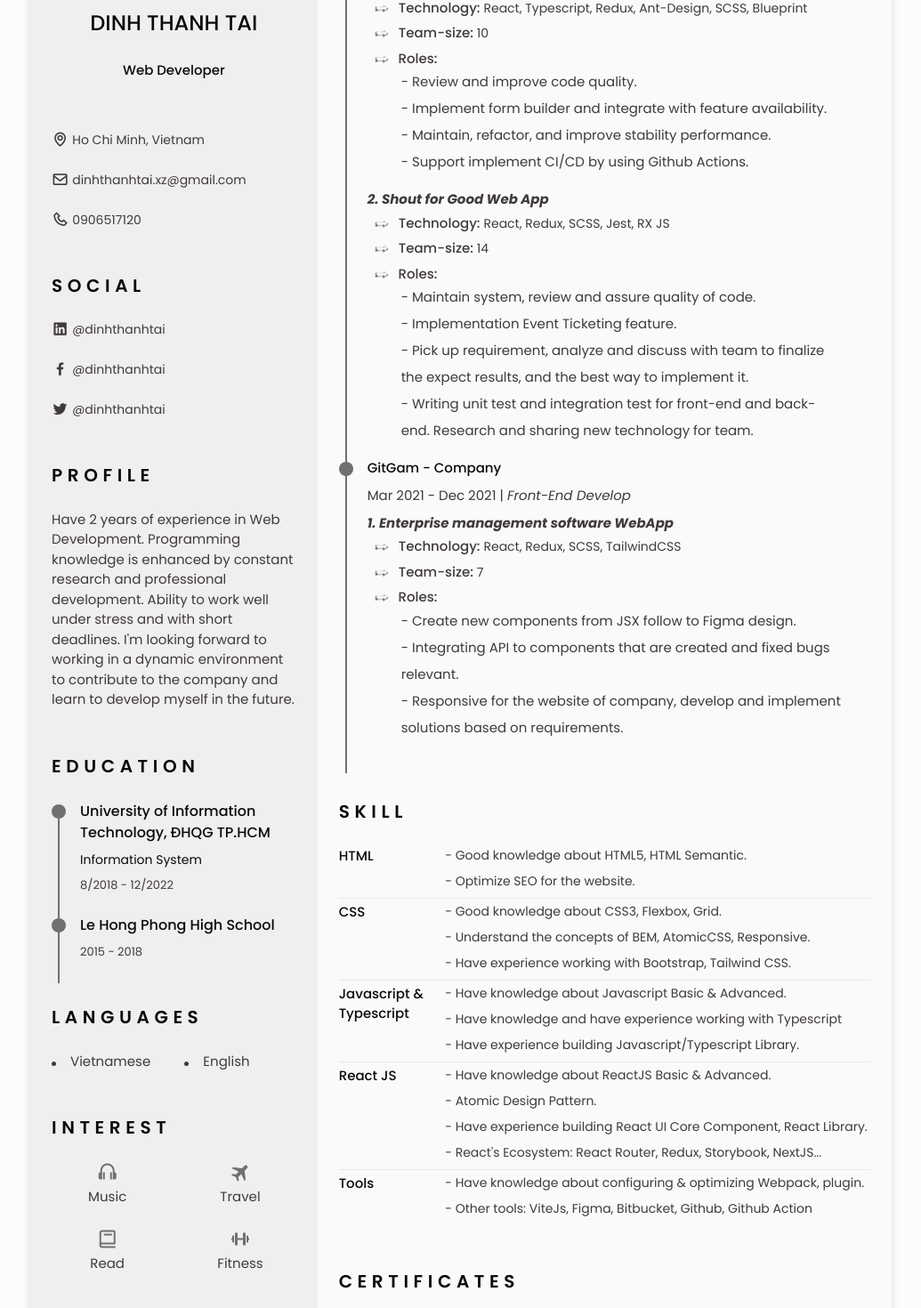
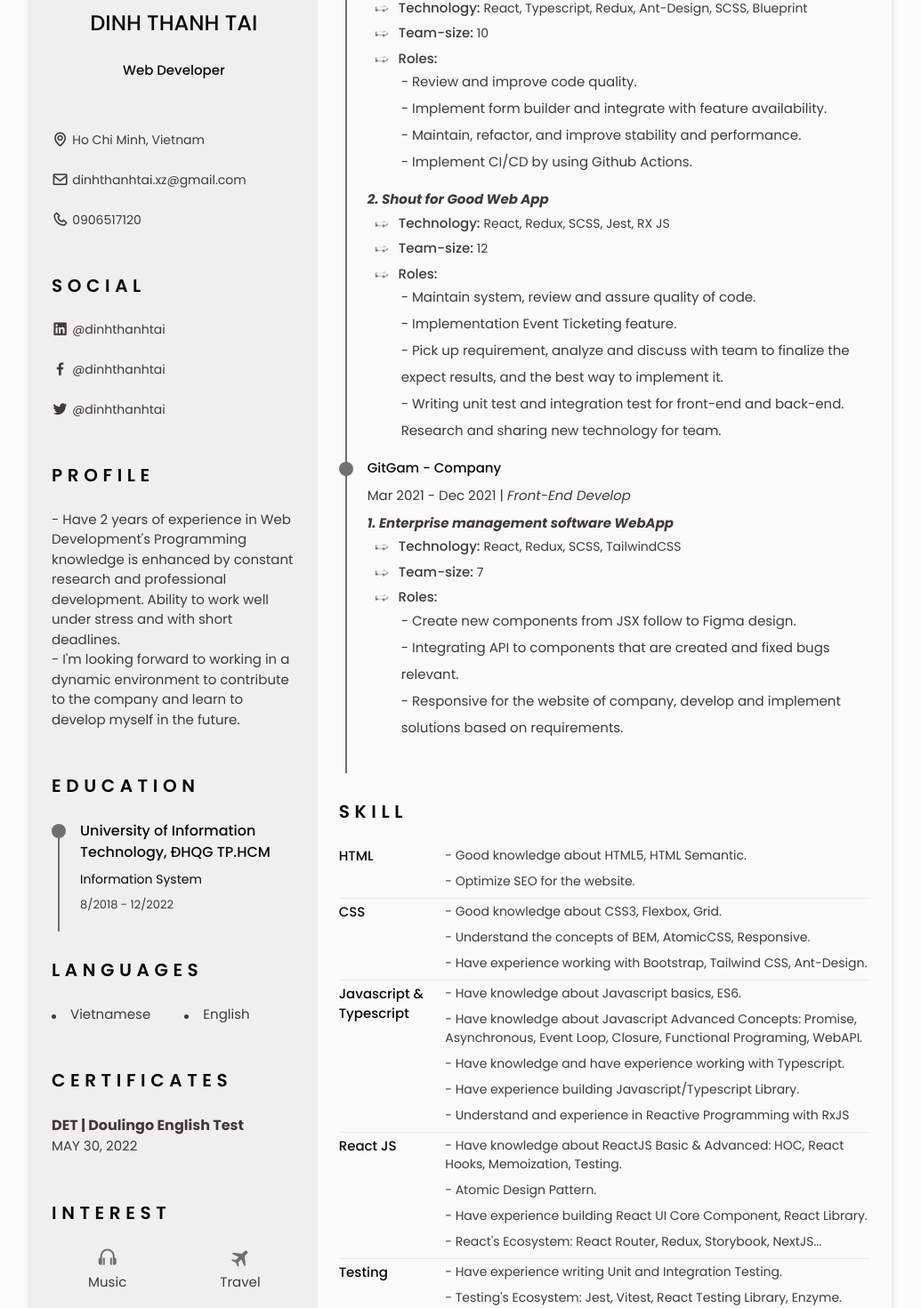
Before and after one commit to dinhthanhtai/dinhthanhtai, a React (Vite) app: page / in a window 1280 px wide. Shown: the part 216-1686 px from the top of the page at 89% size, without its empty margins (122-1157 px from the left). Built offline with nearby package versions, Linux system fonts and the light colour scheme.

Commit message:
Update review by gln

```diff
--- a/src/components/main/index.scss
+++ b/src/components/main/index.scss
@@ -93,10 +93,6 @@
     height: 100%;
     background-color: var(--text-color-light);
     transform: translate(7px, 0);
-}
-
-.education__line {
-    height: 110%;
 }
 
 .education__data,
--- a/src/components/main/index.tsx
+++ b/src/components/main/index.tsx
@@ -39,9 +39,9 @@ const Main: React.FC = () => {
         }
         , 2000);
 
-        if (generatePDF.current) {
-            generatePDF.current.href = DINH_THANH_TAI_CV;
-        }
+        // if (generatePDF.current) {
+        //     generatePDF.current.href = DINH_THANH_TAI_CV;
+        // }
 
         // export new version of pdf
         // html2pdf(resume, opt)
--- a/src/components/main/resumeLeft/education/index.tsx
+++ b/src/components/main/resumeLeft/education/index.tsx
@@ -16,18 +16,6 @@ const Education: React.FC = () => {
             <span className='education__year'> 8/2018 - 12/2022 </span>
           </div>
         </div>
-
-        <div className='education__content'>
-          <div className='education__time'>
-            <span className='education__rounder'></span>
-            <span className='education__line'></span>
-          </div>
-
-          <div className='education__data bd-grid'>
-            <h3 className='education__title'> Le Hong Phong High School </h3>
-            <span className='education__year'> 2015 - 2018 </span>
-          </div>
-        </div>
       </div>
     </section>
   );
--- a/src/components/main/resumeLeft/index.tsx
+++ b/src/components/main/resumeLeft/index.tsx
@@ -1,9 +1,9 @@
-import { useEffect, useState, forwardRef } from 'react';
+import { useEffect, useState, forwardRef, useLayoutEffect } from 'react';
 
 import avatar from '../../../assets/avatar.jpg';
 import Certificate from '../resumeRight/certificate';
 import Interests from '../resumeRight/interests';
-import Languages from '../resumeRight/languagues';
+import Languages from '../resumeRight/languages';
 import Education from './education';
 import Profile from './profile';
 import Skills from './skills';
@@ -18,18 +18,24 @@ interface IProps {
 
 const ResumeLeft = forwardRef<HTMLAnchorElement, IProps>(({ onPrintPDF, isScale }, ref) => {
     const selectedTheme = localStorage.getItem('theme');
-    const getCurrentTheme = document.body.classList.contains('dark-theme')
+    const getCurrentTheme = document.body.classList.contains('dark-theme');
 
     const [isSkill, setIsSkill] = useState(false);
     const [isDark, setIsDark] = useState(() => {
         return selectedTheme === 'dark' && getCurrentTheme
     });
 
+    useLayoutEffect(() => {
+        const isMac = navigator.platform.toUpperCase().indexOf('MAC') >= 0;
+        if (isMac) {
+            document.body.classList.add('dark-theme');
+        }
 
-    useEffect(() => {
-        document.body.classList[selectedTheme === 'dark' ? 'add' : 'remove']('dark-theme');
+        const typeTheme = isMac ? 'dark' : 'light'
+
         if (!selectedTheme) {
-            localStorage.setItem('theme', 'light');
+            localStorage.setItem('theme', typeTheme );
+            setIsDark(typeTheme === 'dark');
         }
     }, [])
 
@@ -54,7 +60,7 @@ const ResumeLeft = forwardRef<HTMLAnchorElement, IProps>(({ onPrintPDF, isScale
         <section className="home" id="home">
             <div className="home__container section bd-grid">
                 <div className="home__data bd-grid">
-                    <img src={avatar} alt="" className="home__img"/>
+                    <img src={avatar} alt="Image Avatar" className="home__img"/>
 
                     <h1 className="home__title">
                         DINH THANH TAI
@@ -87,7 +93,7 @@ const ResumeLeft = forwardRef<HTMLAnchorElement, IProps>(({ onPrintPDF, isScale
                 onClick={onToggleTheme}
                 className={`bx ${selectedTheme === 'dark' ? 'bx-sun' : 'bx-moon'} change-theme`}
             />
-            <a ref={ref} download>
+            <a ref={ref}>
                 <i
                     id='resume-button'
                     title='Generate PDF'
@@ -100,10 +106,8 @@ const ResumeLeft = forwardRef<HTMLAnchorElement, IProps>(({ onPrintPDF, isScale
         <Social />
         <Profile />
         <Education />
-        {
-            isScale && <Certificate />
-        }
         <Languages />
+        <Certificate />
         {
             isSkill ? <Skills /> : <Interests />
         }
--- a/src/components/main/resumeLeft/profile/index.tsx
+++ b/src/components/main/resumeLeft/profile/index.tsx
@@ -8,10 +8,10 @@ const Profile: FC = () => {
       <h2 className='section-title'> Profile </h2>
 
       <p className='profile__description'>
-        Have 2 years of experience in Web Development.
+        - Have 2 years of experience in Web Development's
         Programming knowledge is enhanced by constant research and professional development.
-        Ability to work well under stress and with short deadlines.
-        I'm looking forward to working in a dynamic environment to contribute to the company and learn to develop myself in the future.
+        Ability to work well under stress and with short deadlines. <br />
+        - I'm looking forward to working in a dynamic environment to contribute to the company and learn to develop myself in the future.
       </p>
     </section>
   )
--- a/src/components/main/resumeLeft/skills/skillsDetail/index.tsx
+++ b/src/components/main/resumeLeft/skills/skillsDetail/index.tsx
@@ -12,19 +12,28 @@ const DetailSkills: DetailSkill[] = [
   },
   {
     name: 'CSS',
-    details: [' Good knowledge about CSS3, Flexbox, Grid.', 'Understand the concepts of BEM, AtomicCSS, Responsive.', 'Have experience working with Bootstrap, Tailwind CSS.']
+    details: [' Good knowledge about CSS3, Flexbox, Grid.', 'Understand the concepts of BEM, AtomicCSS, Responsive.', 'Have experience working with Bootstrap, Tailwind CSS, Ant-Design.']
   },
   {
     name: 'Javascript & Typescript',
-    details: ['Have knowledge about Javascript Basic & Advanced.', 'Have knowledge and have experience working with Typescript', 'Have experience building Javascript/Typescript Library.']
+    details: [
+      'Have knowledge about Javascript basics, ES6.',
+      'Have knowledge about Javascript Advanced Concepts: Promise, Asynchronous, Event Loop, Closure, Functional Programing, WebAPI.',
+      'Have knowledge and have experience working with Typescript.', 'Have experience building Javascript/Typescript Library.',
+      'Understand and experience in Reactive Programming with RxJS'
+    ]
   },
   {
     name: 'React JS',
-    details: ['Have knowledge about ReactJS Basic & Advanced.', 'Atomic Design Pattern.', ' Have experience building React UI Core Component, React Library.', 'React\'s Ecosystem: React Router, Redux, Storybook, NextJS...']
+    details: ['Have knowledge about ReactJS Basic & Advanced: HOC, React Hooks, Memoization, Testing.', 'Atomic Design Pattern.', 'Have experience building React UI Core Component, React Library.', 'React\'s Ecosystem: React Router, Redux, Storybook, NextJS...']
+  },
+  {
+    name: 'Testing',
+    details: ['Have experience writing Unit and Integration Testing.', 'Testing\'s Ecosystem: Jest, Vitest, React Testing Library, Enzyme.']
   },
   {
     name: 'Tools',
-    details: ['Have knowledge about configuring & optimizing Webpack, plugin.', 'Other tools: ViteJs, Figma, Bitbucket, Github, Github Action']
+    details: ['Have knowledge about configuring & optimizing Webpack, plugin.', 'Other tools: ViteJs, Figma, Bitbucket, Github, Github Action.']
   }
 ]
 
--- a/src/components/main/resumeRight/experience/index.tsx
+++ b/src/components/main/resumeRight/experience/index.tsx
@@ -25,14 +25,14 @@ const experiences: IExperience[] = [
         roles: [
           'Review and improve code quality.',
           'Implement form builder and integrate with feature availability.',
-          'Maintain, refactor, and improve stability performance.',
-          'Support implement CI/CD by using Github Actions.'
+          'Maintain, refactor, and improve stability and performance.',
+          'Implement CI/CD by using Github Actions.'
         ]
       },
       {
         name: 'Shout for Good Web App',
         technology: 'React, Redux, SCSS, Jest, RX JS',
-        teamSize: 14,
+        teamSize: 12,
         roles: ['Maintain system, review and assure quality of code.',
           'Implementation Event Ticketing feature.',
           'Pick up requirement, analyze and discuss with team to finalize the expect results, and the best way to implement it.',
@@ -97,7 +97,7 @@ const Experience: React.FC = () => {
                                 <li className="experience__project">
                                   <span className="experience__project--block">
                                     <span className="font-medium"> Roles: </span>
-                                    <ul className="" style={{ lineHeight: 2, padding: '0 30px' }}>
+                                    <ul className="" style={{ lineHeight: 2, padding: '0 0 0 30px' }}>
                                       {
                                         roles.map((role: string, idx: number) => (
                                           <li key={idx}> - {role} </li>
--- a/src/components/main/resumeRight/index.tsx
+++ b/src/components/main/resumeRight/index.tsx
@@ -1,12 +1,8 @@
-import { useState ,useEffect } from "react";
-import Skills from "../resumeLeft/skills";
+import { useState, useEffect } from "react";
+
 import SkillsDetail from "../resumeLeft/skills/skillsDetail";
-
-import Certificate from "./certificate";
 import Experience from "./experience";
 import Interests from "./interests";
-import Languages from "./languagues";
-// import References from "./references";s
 
 interface IProps {
   isScale: boolean;
@@ -39,9 +35,8 @@ const ResumeRight: React.FC<IProps> = ({ isScale }) => {
   return (
     <div className="resume__right">
       <Experience />
-            {!isInterests && <SkillsDetail/>}
-            {!isScale && <Certificate />}
-            {isInterests && <Interests/>}
+      {!isInterests && <SkillsDetail />}
+      {isInterests && <Interests />}
       <a href='#' className={`scrollTop ${isScroll && 'show-scroll'}`} id='scroll-top'>
         <i className='bx bx-up-arrow-alt scrollTop__icon'></i>
       </a>
```
Also changed, not shown: src/components/main/resumeRight/languages/index.tsx (renamed from src/components/main/resumeRight/languagues/index.tsx). Lines whose indentation alone changed are shown as unchanged.
